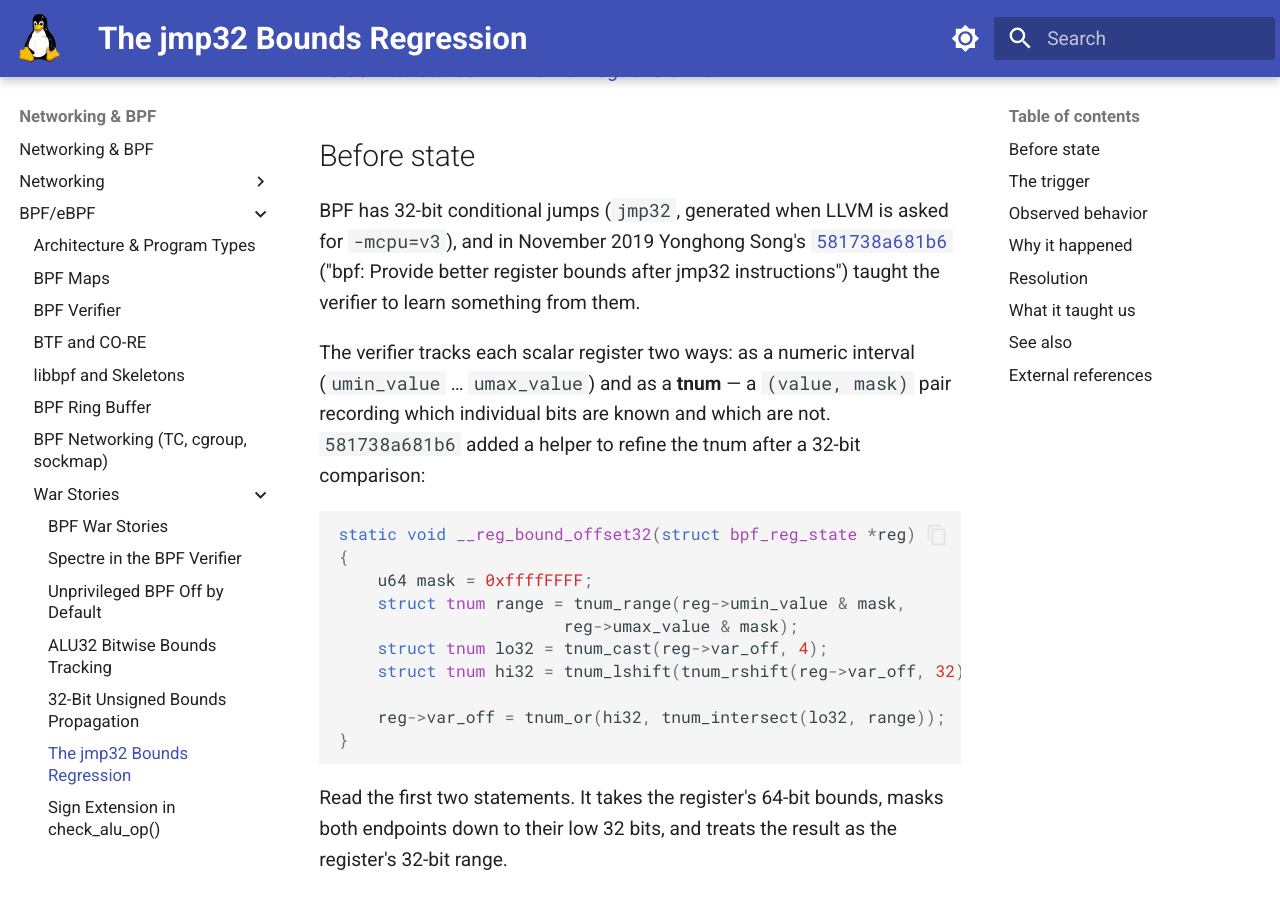
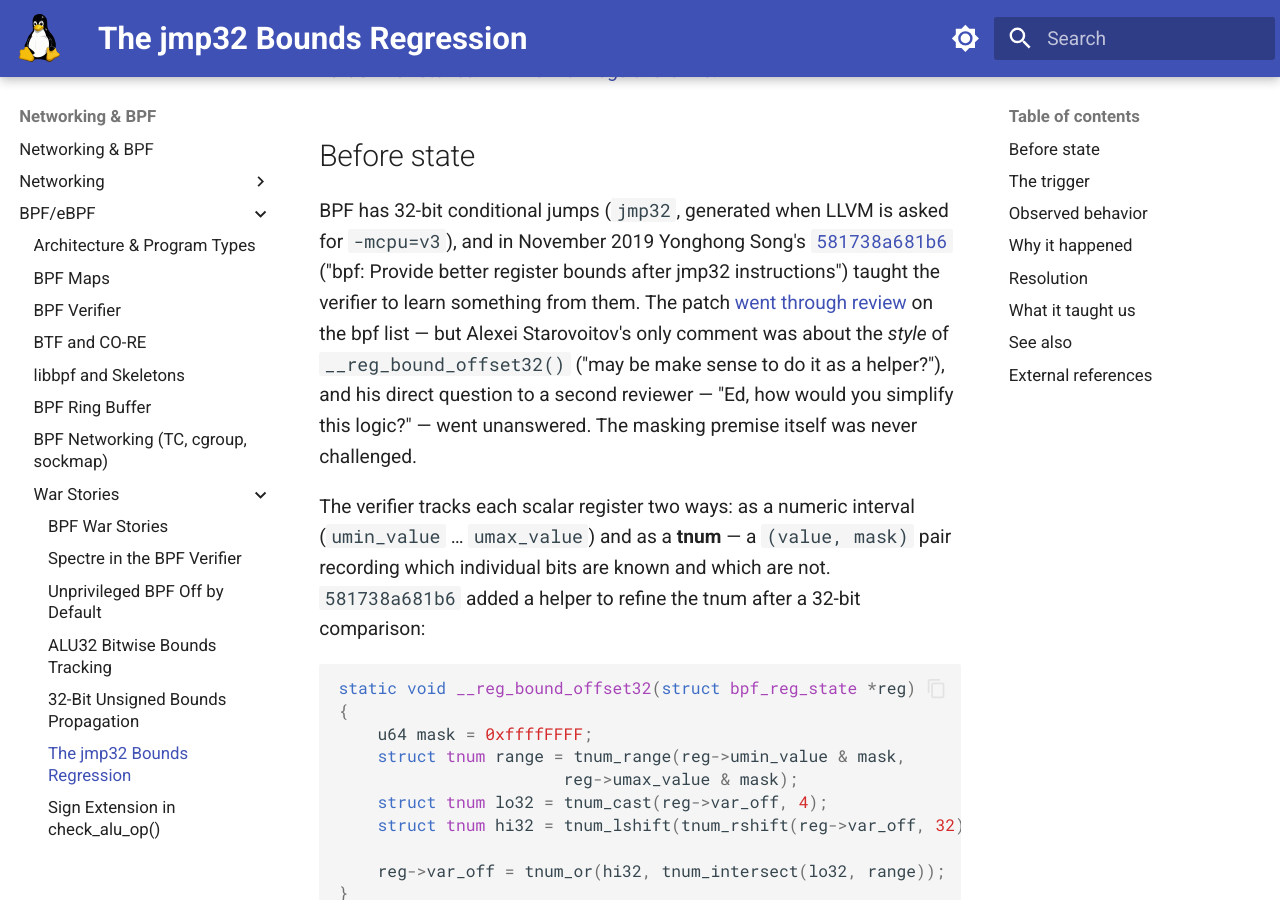
Before and after one commit to laveeshb/linux-kernel-internals, an MkDocs documentation site: the page built from docs/bpf/war-stories/jmp32-bounds.md, in a window 1280 px wide and 900 px high, scrolled down 674 px. Built offline with MkDocs 1.6.1 and Material for MkDocs 9.7.7, drawn with Linux system fonts in a browser that asks for light colours; some of the changed text lies outside the part shown.

Commit message:
LKML backfill (bpf/, remainder): review threads for jmp32, unpriv-off, alu32-unsigned, spectre
- jmp32-bounds.md: the introducing commit's review thread (cosmetic-only,
  the masking premise itself was never challenged) and the replacement
  design's v1 thread, where Starovoitov caught a real sign-extension bug
  before it merged.
- unprivileged-bpf-off.md: corrected the cited thread to its actual root
  message (was linking a reply, not the start of the thread), and added
  CAP_BPF's real public argument -- unlike the default-off knob itself,
  that one got dozens of replies across seven revisions.
- alu32-unsigned-bounds.md: a November 2021 follow-up fix to the same
  bounds-propagation logic, explicit in its own commit message that this
  one wasn't a security bug -- closing the loop on the page's own
  "strict comparisons" observation.
- spectre-verifier.md: the six-patch manual backport that brought the
  fix to the 5.4 LTS branch, closing the "not yet backported to any
  earlier stable series" gap the page already flagged.

sign-extension.md: searched but not found -- the relevant netdev
archive epoch (Dec 2017) isn't in this mirror; noted for a future pass
rather than left unchecked.

```diff
--- a/docs/bpf/war-stories/jmp32-bounds.md
+++ b/docs/bpf/war-stories/jmp32-bounds.md
@@ -8,7 +8,7 @@
 
 ## Before state
 
-BPF has 32-bit conditional jumps (`jmp32`, generated when LLVM is asked for `-mcpu=v3`), and in November 2019 Yonghong Song's [`581738a681b6`](https://github.com/torvalds/linux/commit/581738a681b6faae5725c2555439189ca81c0f1f) ("bpf: Provide better register bounds after jmp32 instructions") taught the verifier to learn something from them.
+BPF has 32-bit conditional jumps (`jmp32`, generated when LLVM is asked for `-mcpu=v3`), and in November 2019 Yonghong Song's [`581738a681b6`](https://github.com/torvalds/linux/commit/581738a681b6faae5725c2555439189ca81c0f1f) ("bpf: Provide better register bounds after jmp32 instructions") taught the verifier to learn something from them. The patch [went through review](https://lore.kernel.org/all/20191121045924.v77wb5zzfliln7ql@ast-mbp.dhcp.thefacebook.com/) on the bpf list — but Alexei Starovoitov's only comment was about the *style* of `__reg_bound_offset32()` ("may be make sense to do it as a helper?"), and his direct question to a second reviewer — "Ed, how would you simplify this logic?" — went unanswered. The masking premise itself was never challenged.
 
 The verifier tracks each scalar register two ways: as a numeric interval (`umin_value` … `umax_value`) and as a **tnum** — a `(value, mask)` pair recording which individual bits are known and which are not. `581738a681b6` added a helper to refine the tnum after a 32-bit comparison:
 
@@ -106,7 +106,7 @@ Alexei Starovoitov's entire public reply to the series:
 
 > Applied. Thanks
 
-**And then the fix was itself replaced, within the same merge window — by the work Borkmann's revert had already footnoted as "currently being worked."** John Fastabend's [`3f50f132d840`](https://github.com/torvalds/linux/commit/3f50f132d8400e129fc9eb68b5020167ef80a244) ("bpf: Verifier, do explicit ALU32 bounds tracking") was authored the same day and landed in the same release, v5.7-rc1. It deletes Horn's `set_upper_bound()`/`set_lower_bound()` and abandons the tnum-abuse approach entirely, giving every register a genuine second set of 32-bit bounds (`s32_min_value`, `s32_max_value`, `u32_min_value`, `u32_max_value`) instead of encoding 32-bit knowledge into the tnum.
+**And then the fix was itself replaced, within the same merge window — by the work Borkmann's revert had already footnoted as "currently being worked."** John Fastabend's [`3f50f132d840`](https://github.com/torvalds/linux/commit/3f50f132d8400e129fc9eb68b5020167ef80a244) ("bpf: Verifier, do explicit ALU32 bounds tracking") was authored the same day and landed in the same release, v5.7-rc1. It deletes Horn's `set_upper_bound()`/`set_lower_bound()` and abandons the tnum-abuse approach entirely, giving every register a genuine second set of 32-bit bounds (`s32_min_value`, `s32_max_value`, `u32_min_value`, `u32_max_value`) instead of encoding 32-bit knowledge into the tnum. This design got a real review: on [v1](https://lore.kernel.org/all/158507130343.15666.8018068546764556975.stgit@john-Precision-5820-Tower/), Starovoitov caught a genuine correctness bug in the sign-extension logic for negative 32-bit bounds — "looks like above will not be correct for negative `s32_min`/`max`" — which Fastabend fixed before [v2](https://lore.kernel.org/all/158560409224.10843.3588655801186916301.stgit@john-Precision-5820-Tower/) merged.
 
 That is the right design, and it is also the commit named in the `Fixes:` tags of [CVE-2021-3490](alu32-bitwise-bounds.md) and [CVE-2021-31440](alu32-unsigned-bounds.md) a year later. The direct lineage runs: a precision improvement → a CVE → a revert plus a proper implementation → a better proper implementation → two more CVEs.
 
@@ -136,7 +136,9 @@ That is the right design, and it is also the commit named in the `Fixes:` tags o
 - [NVD: CVE-2020-8835](https://nvd.nist.gov/vuln/detail/CVE-2020-8835) — CVSS 7.8 HIGH, published April 2, 2020; names the affected versions and the ZDI case number
 - [GitHub mirror: f2d67fec0b43](https://github.com/torvalds/linux/commit/f2d67fec0b43edce8c416101cdc52e71145b5fef) — "bpf: Undo incorrect `__reg_bound_offset32` handling", the revert, with the full reproducer walkthrough and the rejected repair
 - [GitHub mirror: 581738a681b6](https://github.com/torvalds/linux/commit/581738a681b6faae5725c2555439189ca81c0f1f) — "bpf: Provide better register bounds after jmp32 instructions" (v5.5), the introducing commit
+- [lore.kernel.org: bpf: provide better register bounds after jmp32 instructions](https://lore.kernel.org/all/20191121045924.v77wb5zzfliln7ql@ast-mbp.dhcp.thefacebook.com/) — the November 2019 review thread; the masking premise itself was never challenged
 - [GitHub mirror: 604dca5e3af1](https://github.com/torvalds/linux/commit/604dca5e3af1db98bd123b7bfc02b017af99e3a0) — "bpf: Fix tnum constraints for 32-bit comparisons", Jann Horn's replacement implementation from the same series
 - [GitHub mirror: 3f50f132d840](https://github.com/torvalds/linux/commit/3f50f132d8400e129fc9eb68b5020167ef80a244) — "bpf: Verifier, do explicit ALU32 bounds tracking", the design that superseded both, in the same release
+- [lore.kernel.org: ALU32 bounds tracking support (v1)](https://lore.kernel.org/all/158507130343.15666.8018068546764556975.stgit@john-Precision-5820-Tower/) — where Starovoitov caught a real sign-extension bug before the design merged
 - [lore.kernel.org: `[PATCH bpf-next 0/3] Fix __reg_bound_offset32 handling`](https://lore.kernel.org/all/20200330160324.15259-1-daniel@iogearbox.net/) — the three-patch thread and Starovoitov's two-word reply
 - [oss-security: CVE-2020-8835](https://www.openwall.com/lists/oss-security/2020/03/30/3) — Steve Beattie's announcement, March 30, 2020; the Pwn2Own attribution, the 5.4-stable backport hash, and the sysctl reachability note
```
Also changed, not shown: docs/bpf/war-stories/alu32-unsigned-bounds.md (+3 -0 lines), docs/bpf/war-stories/spectre-verifier.md (+2 -1 lines), docs/bpf/war-stories/unprivileged-bpf-off.md (+3 -3 lines).
